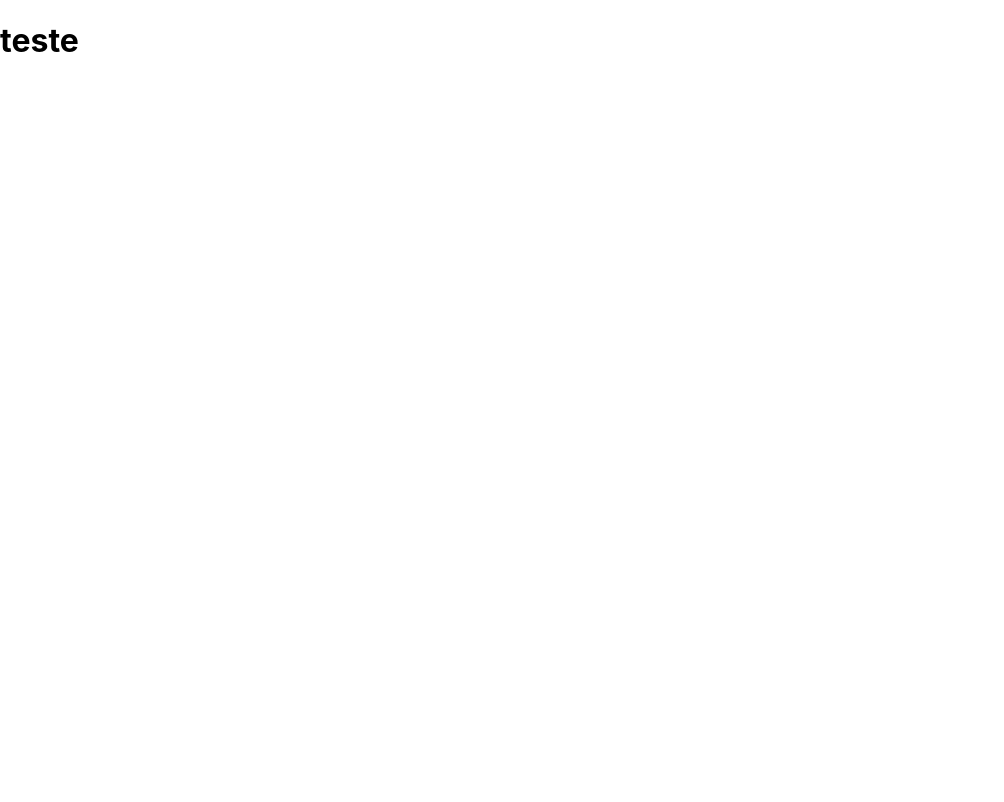
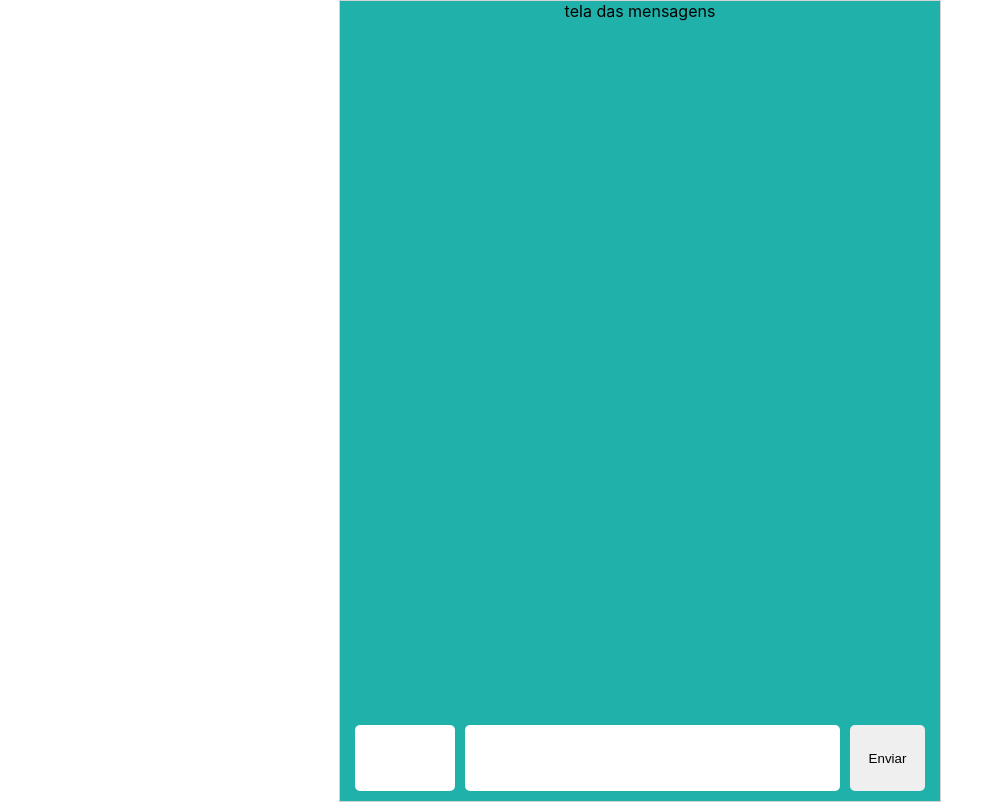
Before and after one commit to JoaoTrajano/whatsLab, a React (Create React App) app: page / in a window 1280 px wide. Shown: the whole page, without its empty margins (0-1004 px from the left). Built offline with nearby package versions, Linux system fonts and the light colour scheme.

Commit message:
definindo do layout

```diff
--- /dev/null
+++ b/src/App.css
@@ -0,0 +1,43 @@
+/* Formatação padrão do body */
+body {
+    margin: 0;
+    padding: 0;
+}
+.main {
+    display: flex;
+    justify-content: space-between;
+    align-items: center;
+    min-height: 100vh;
+    flex-direction: column;
+    margin: 0 auto;
+    max-width: 600px;
+    border: 1px solid lightgray;
+    background-color: lightseagreen;
+}
+.container-form {
+    display: grid;
+    grid-template-columns: 100px 1fr 75px;
+    gap: 10px;
+    padding: 10px;
+    width: 95%;
+}
+
+.main-tela {
+    display: flex;
+    align-items: center;
+    justify-content: center;
+    flex-direction: column;
+    min-height: 100vh;
+    margin: 0 auto;
+    width: 50%;
+}
+input {
+    min-height: 8vh;
+    border: none;
+    border-radius: 5px;
+}
+
+button {
+    border: none;
+    border-radius: 5px;
+}
--- a/src/App.js
+++ b/src/App.js
@@ -1,11 +1,16 @@
+import './App.css'
+
+/* imports dos componentes*/
+import { TelaDeMensagem } from "./components/TelaDeMensagem";
+import { Form } from "./components/Form";
 
 function App() {
+
   return (
-    <div>
-      <h1>
-        teste
-      </h1>
-    </div>
+    <main className="main">
+      <TelaDeMensagem class="main-tela"/>
+      <Form />
+    </main>
   );
 }
 
--- /dev/null
+++ b/src/components/Form.js
@@ -0,0 +1,13 @@
+import React from 'react'
+
+export const Form = () => {
+
+    return (
+        <form className="container-form">
+            <input type="text" />
+            <input type="text" />
+            <button>Enviar</button>
+        </form>
+    )
+
+}
--- /dev/null
+++ b/src/components/TelaDeMensagem.js
@@ -0,0 +1,9 @@
+import React from 'react'
+
+export const TelaDeMensagem = () => {
+    return (
+        <section>
+            tela das mensagens
+        </section>
+    )
+}
```
Also changed, not shown: src/assets/img-whats.jpg (added).
